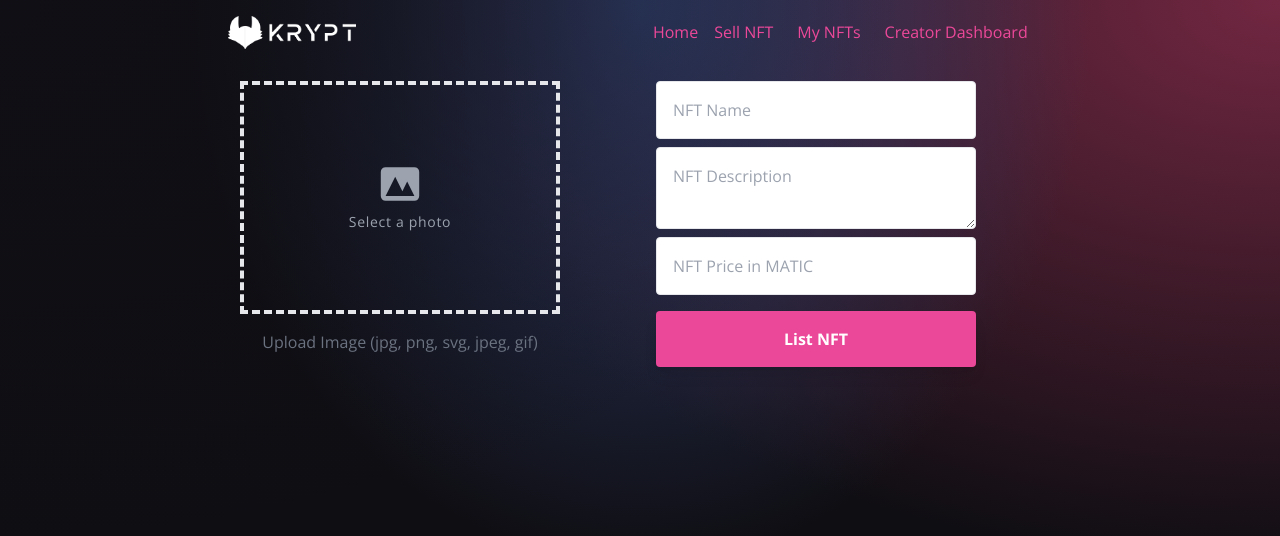
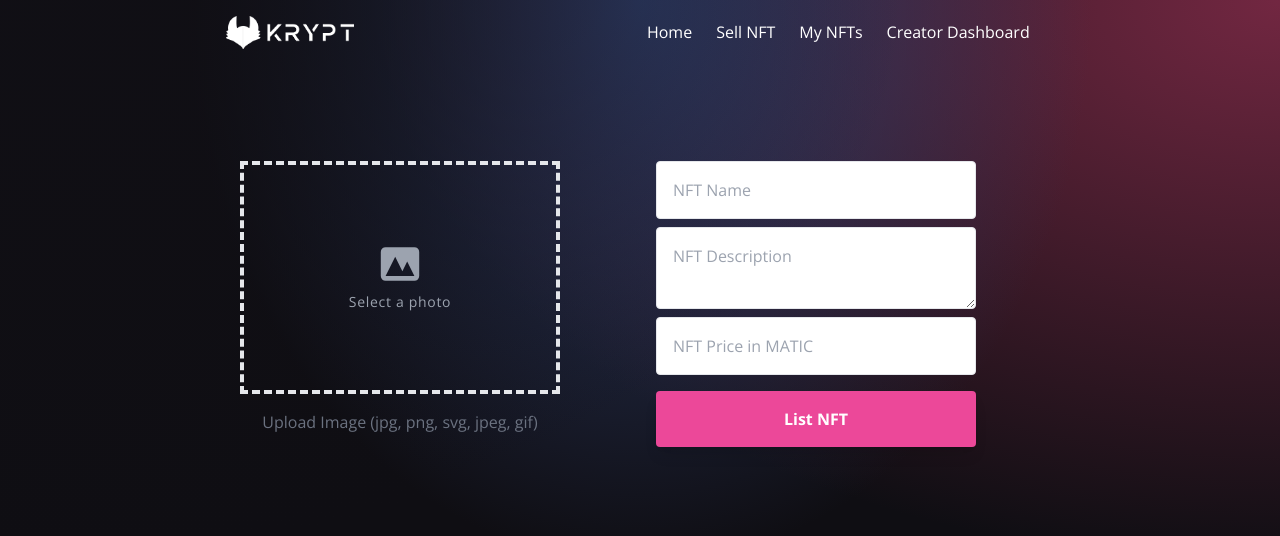
Before and after one commit to Adarsh-K/NFT-Marketplace, a Next.js app: page /listNFT in a window 1280 px wide. Shown: the top 536 px of the page. Built offline with nearby package versions, Linux system fonts and the light colour scheme; what ipfs-http-client would draw is missing.

Commit message:
design: Change nav tabs colour to white & increased nav bar padding

```diff
--- a/pages/_app.js
+++ b/pages/_app.js
@@ -11,22 +11,22 @@ function NFTMarketplace({ Component, pageProps }) {
         </div>
         <div className="text-white md:flex hidden list-none flex-row justify-between items-center flex-initial">
           <Link href="/">
-            <a className="mr-4 text-pink-500">
+            <a className="mr-6 text-white">
               Home
             </a>
           </Link>
           <Link href="/listNFT">
-            <a className="mr-6 text-pink-500">
+            <a className="mr-6 text-white">
               Sell NFT
             </a>
           </Link>
           <Link href="/userNFTs">
-            <a className="mr-6 text-pink-500">
+            <a className="mr-6 text-white">
               My NFTs
             </a>
           </Link>
           <Link href="/creatorDashboard">
-            <a className="mr-6 text-pink-500">
+            <a className="mr-6 text-white">
               Creator Dashboard
             </a>
           </Link>
--- a/pages/index.js
+++ b/pages/index.js
@@ -55,7 +55,9 @@ export default function Home() {
 		loadNFTs();
 	}
 
-	if (loadingState === 'loaded' && !nfts.length) return (<h1 className="px-20 py-10 text-3xl">No items in marketplace</h1>)
+	if (loadingState === 'loaded' && !nfts.length) return (
+    <h1 className="px-20 py-20 text-white text-center text-3xl">No NFTs in the marketplace! No worries, sell one yourself... <br/> Head to the Sell NFT tab</h1>
+  )
 
 	return (
 	<div className="flex justify-center">
--- a/pages/listNFT.js
+++ b/pages/listNFT.js
@@ -68,7 +68,7 @@ export default function ListNFT() {
 	}
 
 	return (
-    <div className="grid grid-cols-2">
+    <div className="grid grid-cols-2 py-20">
       {fileUrl ? (
         <img className="rounded m-4 w-1/2 h-full ml-60" src={fileUrl} />
       ) : (
```
